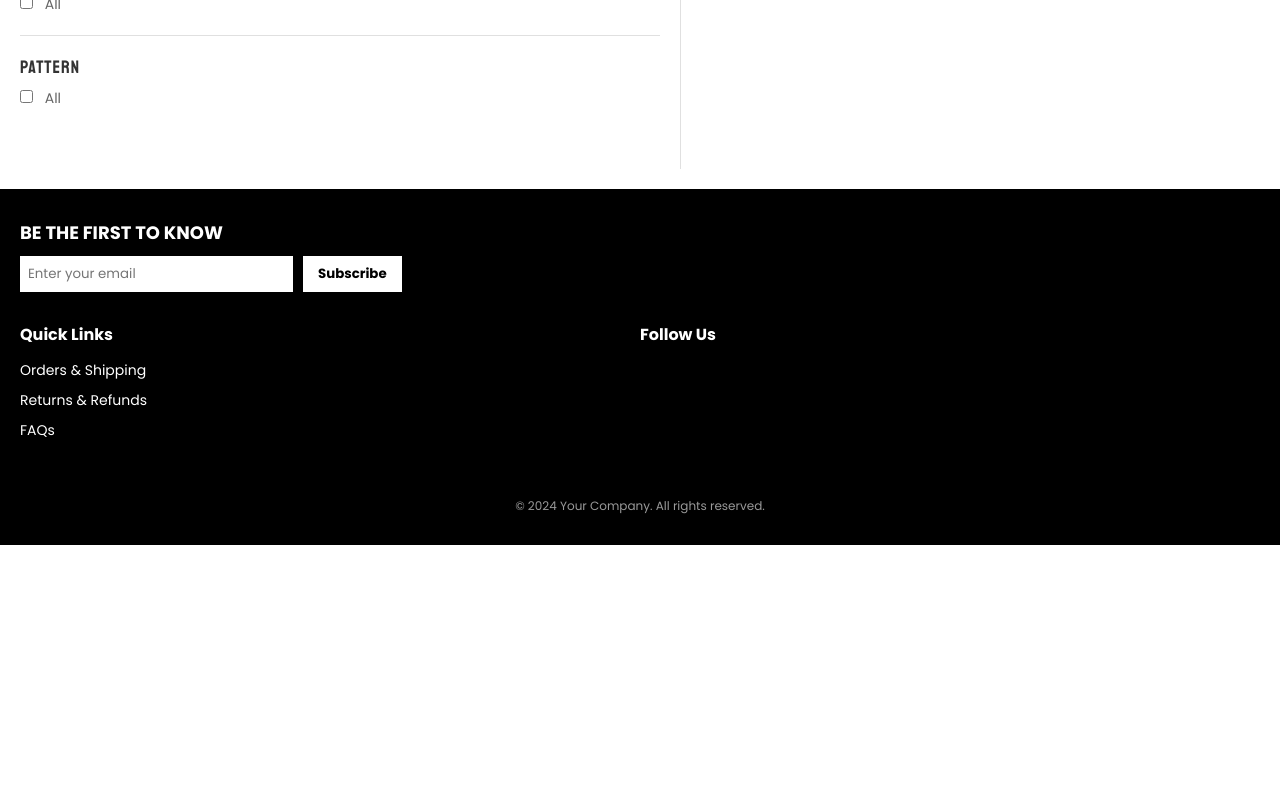
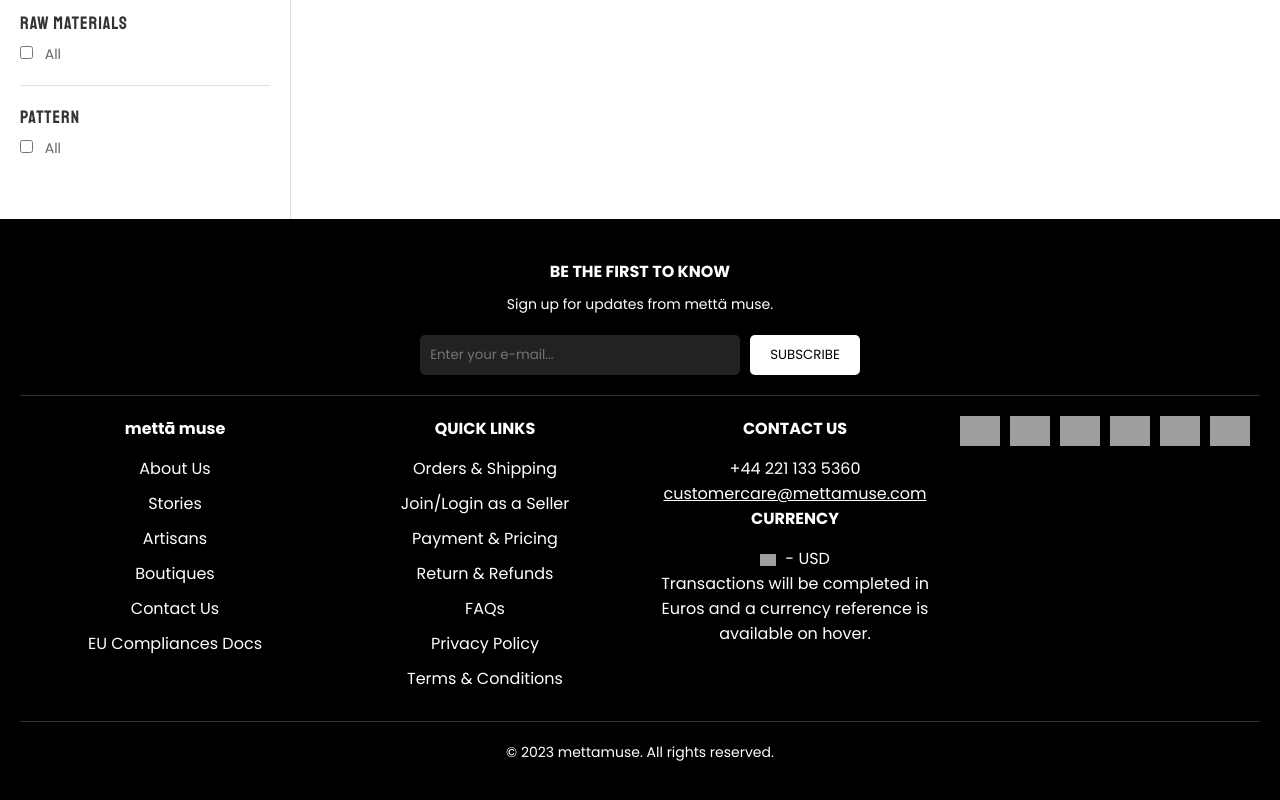
Before and after one commit to chitturikarthik/appscrip_frontend, a React (Vite) app: page / in a window 1280 px wide. Shown: the part 1346-2146 px from the top of the page. Before the commit the page ends 1891 px from the top, so only its background shows below. Built offline with nearby package versions, Linux system fonts and the light colour scheme; no server answers; grey boxes are pictures that could not be loaded.

Commit message:
final changes

```diff
--- a/src/App.css
+++ b/src/App.css
@@ -60,3 +60,9 @@ body {
     flex-direction: column;
   }
 }
+
+@media only screen and (max-width: 600px) {
+  body {
+    background-color: lightblue;
+  }
+}
--- a/src/components/Footer/Footer.css
+++ b/src/components/Footer/Footer.css
@@ -1,84 +1,142 @@
 .footer {
   background-color: #000;
   color: #fff;
-    padding: 30px 20px;
-    margin-top: 20px;
+  padding: 40px 20px;
+  font-family: Arial, sans-serif;
+  text-align: center;
 }
 
-  .newsletter {
-    margin-bottom: 30px;
+.footer-newsletter {
+  border-bottom: 1px solid #333;
+  padding-bottom: 20px;
+  margin-bottom: 20px;
 }
 
-  .newsletter h3 {
+.footer-newsletter h4 {
+  font-size: 16px;
+  font-weight: bold;
   margin-bottom: 10px;
-    font-size: 18px;
 }
 
-  .newsletter input {
-    padding: 8px;
-    margin-right: 10px;
-    border: none;
+.footer-newsletter p {
+  font-size: 14px;
+  margin-bottom: 20px;
 }
 
-  .newsletter button {
+.newsletter-form {
+  display: flex;
+  justify-content: center;
+}
+
+.newsletter-form input {
+  padding: 10px;
+  width: 300px;
+  border: none;
+  background-color: #222;
+  color: #fff;
+  border-radius: 5px;
+  margin-right: 10px;
+}
+
+.newsletter-form button {
+  padding: 10px 20px;
   background-color: #fff;
   color: #000;
   border: none;
-    padding: 8px 15px;
   cursor: pointer;
-    font-weight: bold;
+  border-radius: 5px;
 }
 
-  .footer-links {
+.footer-content {
   display: flex;
   justify-content: space-between;
   flex-wrap: wrap;
+  margin-bottom: 20px;
 }
 
 .footer-section {
   flex: 1;
-    min-width: 150px;
-    margin-bottom: 20px;
+  padding: 0 15px;
+  min-width: 200px;
 }
 
 .footer-section h4 {
-    margin-bottom: 10px;
   font-size: 16px;
+  font-weight: bold;
+  margin-bottom: 15px;
 }
 
 .footer-section ul {
-    list-style-type: none;
+  list-style: none;
   padding: 0;
 }
 
-  .footer-section li {
-    margin-bottom: 5px;
+.footer-section ul li {
+  margin-bottom: 10px;
 }
 
-  .footer-section a {
+.footer-section ul li a {
   color: #fff;
   text-decoration: none;
-    font-size: 14px;
+}
+
+.footer-section ul li a:hover {
+  text-decoration: underline;
+}
+
+.contact a {
+  color: #fff;
+  text-decoration: underline;
+}
+
+.contact img {
+  vertical-align: middle;
+  margin-right: 5px;
 }
 
 .social-icons {
   display: flex;
+  justify-content: center;
+  gap: 15px;
+  margin-bottom: 15px;
+}
+
+.payment-icons {
+  display: flex;
+  justify-content: center;
   gap: 10px;
 }
 
+.payment-icons img {
+  width: 40px;
+}
+
 .footer-bottom {
-    margin-top: 30px;
-    text-align: center;
-    font-size: 12px;
-    color: #999;
+  border-top: 1px solid #333;
+  padding-top: 20px;
+}
+
+.footer-bottom p {
+  font-size: 14px;
 }
 
 @media (max-width: 768px) {
-    .footer-links {
+  .footer-content {
     flex-direction: column;
+    align-items: center;
   }
 
   .footer-section {
+    text-align: center;
     margin-bottom: 20px;
   }
+
+  .newsletter-form {
+    flex-direction: column;
+    gap: 10px;
   }
+
+  .newsletter-form input, .newsletter-form button {
+    width: 100%;
+  }
+}
--- a/src/components/Footer/Footer.jsx
+++ b/src/components/Footer/Footer.jsx
@@ -3,32 +3,96 @@ import './Footer.css';
 
 const Footer = () => {
   return (
+    <>
       <footer className="footer">
-      <div className="newsletter">
-        <h3>BE THE FIRST TO KNOW</h3>
-        <input type="email" placeholder="Enter your email" />
-        <button>Subscribe</button>
+        <div className="footer-newsletter">
+          <h4>BE THE FIRST TO KNOW</h4>
+          <p>Sign up for updates from mettä muse.</p>
+          <form className="newsletter-form">
+            <input type="email" placeholder="Enter your e-mail..." required />
+            <button type="submit">SUBSCRIBE</button>
+          </form>
         </div>
-      <div className="footer-links">
-        <div className="footer-section">
-          <h4>Quick Links</h4>
+
+        <div className="footer-content">
+          <div className="footer-section about">
+            <h4>mettā muse</h4>
             <ul>
-            <li><a href="#orders">Orders & Shipping</a></li>
-            <li><a href="#returns">Returns & Refunds</a></li>
-            <li><a href="#faq">FAQs</a></li>
+              <li><a href="#">About Us</a></li>
+              <li><a href="#">Stories</a></li>
+              <li><a href="#">Artisans</a></li>
+              <li><a href="#">Boutiques</a></li>
+              <li><a href="#">Contact Us</a></li>
+              <li><a href="#">EU Compliances Docs</a></li>
             </ul>
           </div>
-        <div className="footer-section">
-          <h4>Follow Us</h4>
-          <div className="social-icons">
-            {/* Add social media icons here */}
+
+          <div className="footer-section quick-links">
+            <h4>QUICK LINKS</h4>
+            <ul>
+              <li><a href="#">Orders & Shipping</a></li>
+              <li><a href="#">Join/Login as a Seller</a></li>
+              <li><a href="#">Payment & Pricing</a></li>
+              <li><a href="#">Return & Refunds</a></li>
+              <li><a href="#">FAQs</a></li>
+              <li><a href="#">Privacy Policy</a></li>
+              <li><a href="#">Terms & Conditions</a></li>
+            </ul>
+          </div>
+
+          <div className="footer-section contact">
+            <h4>CONTACT US</h4>
+            <p>+44 221 133 5360</p>
+            <p>
+              <a href="mailto:customercare@mettamuse.com">customercare@mettamuse.com</a>
+            </p>
+            <h4>CURRENCY</h4>
+            <p>
+              <img
+                src="https://cdn-icons-png.flaticon.com/512/555/555526.png"
+                alt="USD Flag"
+                width="16"
+              />{' '}
+              - USD
+            </p>
+            <p>Transactions will be completed in Euros and a currency reference is available on hover.</p>
+          </div>
+
+          <div className="footer-section follow-us">
+            <div className="payment-icons">
+              <img
+                src="https://cdn-icons-png.flaticon.com/512/349/349221.png"
+                alt="Google Pay"
+              />
+              <img
+                src="https://cdn-icons-png.flaticon.com/512/888/888870.png"
+                alt="MasterCard"
+              />
+              <img
+                src="https://cdn-icons-png.flaticon.com/512/349/349228.png"
+                alt="PayPal"
+              />
+              <img
+                src="https://cdn-icons-png.flaticon.com/512/349/349226.png"
+                alt="Amex"
+              />
+              <img
+                src="https://cdn-icons-png.flaticon.com/512/889/889221.png"
+                alt="Apple Pay"
+              />
+              <img
+                src="https://cdn-icons-png.flaticon.com/512/602/602116.png"
+                alt="Shopify"
+              />
             </div>
           </div>
         </div>
+
         <div className="footer-bottom">
-        <p>&copy; 2024 Your Company. All rights reserved.</p>
+          <p>&copy; 2023 mettamuse. All rights reserved.</p>
         </div>
       </footer>
+    </>
   );
 };
 
--- a/src/components/ProductCard/ProductCard.css
+++ b/src/components/ProductCard/ProductCard.css
@@ -2,7 +2,7 @@
     padding: 10px;
     text-align: center;
     transition: box-shadow 0.3s ease;
-    background:linear-gradient(to bottom, #fff, #eee);
+    background:linear-gradient(to bottom, #fff, #eee, #fff);
   }
 
   .product-card:hover {
--- a/src/components/ProductCard/ProductCard.jsx
+++ b/src/components/ProductCard/ProductCard.jsx
@@ -9,7 +9,6 @@ const ProductCard = ({ product }) => {
       <img src={product.image} alt={product.title} />
       <h3>{limitedTitle}</h3>
       <p>{product.price.toFixed(2)} USD</p>
-      {/* <button>Add to Cart</button> */}
     </div>
   );
 };
--- a/src/components/ProductFilter/ProductFilter.jsx
+++ b/src/components/ProductFilter/ProductFilter.jsx
@@ -4,7 +4,7 @@ import './ProductFilter.css';
 const ProductFilter = ({ handleSort }) => {
   return (
     <div className="product-filter">
-      <label htmlFor="sort">Sort By:</label>
+      <label htmlFor="sort"></label>
       <select id="sort" onChange={(e) => handleSort(e.target.value)}>
         <option value="default">Default</option>
         <option value="low-to-high">Price: Low to High</option>
--- a/src/components/ProductList/ProductList.css
+++ b/src/components/ProductList/ProductList.css
@@ -5,7 +5,7 @@
 .product-list h1 {
   font-size: 24px;
   margin-bottom: 10px;
-  color: #000;
+  color: #222;
 }
 
 .product-list p {
@@ -18,43 +18,39 @@
   flex-wrap: wrap;
   justify-content: space-between;
   gap: 20px;
+  padding-right:1rem;
 }
 
 .product-card {
-  flex: 1 1 21%; /* 4 items per row for larger screens */
+  flex: 1 1 21%;
   box-sizing: border-box;
 }
 
 @media (max-width: 1024px) {
   .product-card {
-    flex: 1 1 30%; /* 3 items per row for tablets */
+    flex: 1 1 30%;
   }
 }
 
 @media (max-width: 768px) {
   .product-card {
-    flex: 1 1 45%; /* 2 items per row for smaller tablets */
+    flex: 1 1 45%;
   }
 }
 
 @media (max-width: 480px) {
   .product-card {
-    flex: 1 1 100%; /* 1 item per row for mobile */
+    flex: 1 1 100%;
   }
 }
 
-.load-more {
+.load-more-button {
   display: block;
   margin: 20px auto;
   padding: 10px 20px;
-  background-color: #007bff;
+  background-color: #222;
   color: white;
   border: none;
-  border-radius: 5px;
   cursor: pointer;
   font-size: 16px;
 }
-
-.load-more:hover {
-  background-color: #0056b3;
-}
--- a/src/components/Sidebar/Sidebar.css
+++ b/src/components/Sidebar/Sidebar.css
@@ -1,5 +1,5 @@
 .sidebar {
-    width: 50%;
+    width: 250px;
     padding: 20px;
     background-color: #fff;
     border-right: 1px solid #e0e0e0;
@@ -48,16 +48,12 @@
   .clear-filter {
     background-color: transparent;
     border: none;
-    color: #007bff;
+    color: #222;
     cursor: pointer;
     font-size: 12px;
     padding: 0;
     text-decoration: underline;
     margin-bottom: 10px;
-  }
-
-  .clear-filter:hover {
-    color: #0056b3;
   }
 
   @media (max-width: 768px) {
@@ -73,3 +69,17 @@
       padding-bottom: 10px;
     }
   }
+
+
+  .toggle-sidebar-button {
+    background-color: #222;
+    color: #fff;
+    border: none;
+    padding: 10px 20px;
+    cursor: pointer;
+    margin-bottom: 10px;
+  }
+
+  .toggle-sidebar-button:hover {
+    background-color: #222;
+  }
--- a/src/components/Sidebar/Sidebar.jsx
+++ b/src/components/Sidebar/Sidebar.jsx
@@ -1,8 +1,20 @@
-import React from 'react';
+import React, { useState } from 'react';
 import './Sidebar.css';
 
 const Sidebar = () => {
+  const [isVisible, setIsVisible] = useState(true);
+
+  const toggleSidebar = () => {
+    setIsVisible(!isVisible);
+  };
+
   return (
+    <div>
+      <button className="toggle-sidebar-button" onClick={toggleSidebar}>
+        {isVisible ? 'Hide Filters' : 'Show Filters'}
+      </button>
+
+      {isVisible && (
         <aside className="sidebar">
           <h2>SHOP</h2>
           <div className="filter-section">
@@ -50,6 +62,8 @@ const Sidebar = () => {
             <label><input type="checkbox" /> All</label>
           </div>
         </aside>
+      )}
+    </div>
   );
 };
 
```
Also changed, not shown: src/components/ProductList/ProductList.jsx (+4 -6 lines). Lines whose indentation alone changed are shown as unchanged.
